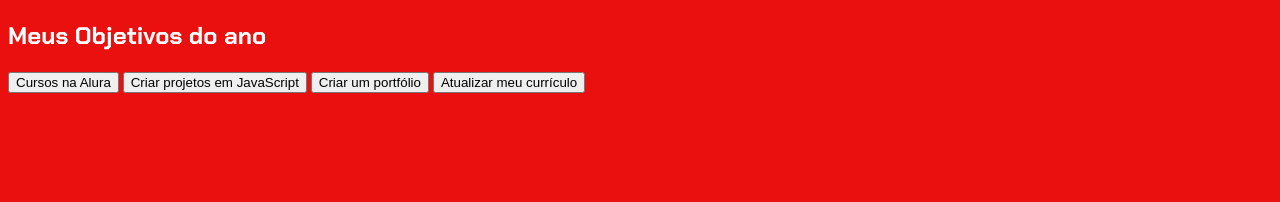
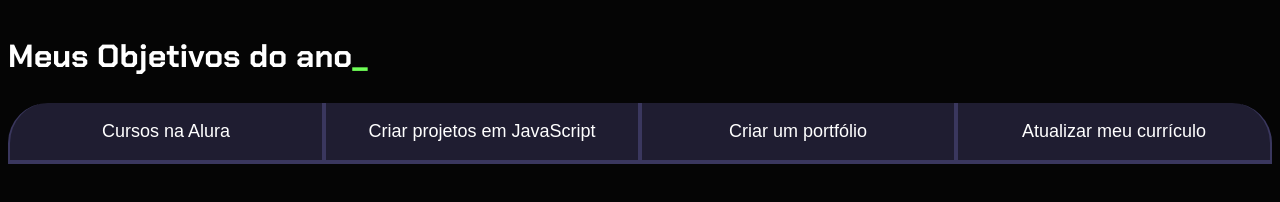
Before and after one commit to IvanGabriel27/MeusObjetivos, a plain HTML site: page index.html in a window 1280 px wide. Drawn offline with Linux system fonts and the light colour scheme.

Commit message:
resposividade

```diff
--- a/index.html
+++ b/index.html
@@ -8,7 +8,7 @@
 </head>
 <body>
     <section class="conteudo-principal"></section>
-    <h2 class="titulo-principal">Meus Objetivos do ano</h2>
+    <h2 class="titulo-principal">Meus Objetivos do ano<span>_</span></h2>
     <div class="botoes">
     <button class="botao">Cursos na Alura</button>
     <button class="botao">Criar projetos em JavaScript</button>
--- a/style.css
+++ b/style.css
@@ -1,6 +1,6 @@
 @import url('https://fonts.googleapis.com/css?family=Chakra+Petch:wght@400;700&display=swap');
 :root {
-    --cor-de-fundo: #eb1010;
+    --cor-de-fundo: #050505;
     --verde: #6FFF57;
     --branco: #FFFFFF;
     --botao-ativo: #3A375E;
@@ -13,3 +13,61 @@
     color: var(--branco);
     font-family: 'Chakra Petch', sans-serif;
   }
+  .conteudo-principal {
+    display: flex;
+    flex-direction: column;
+    justify-content: center;
+    align-items: center;
+    max-width: 1200px;
+    width: 100%;
+    margin: 0 auto;
+}
+
+.titulo-principal {
+    text-align: left;
+    width: 100%;
+    font-size: 32px;
+}
+
+.titulo-principal span {
+    color: var(--verde);
+}
+
+.botao {
+    font-family: "Crakra Petch", sans-serif;
+    background-color: var(--botao-inativo);
+    color: var(--branco);
+    display: flex;
+    justify-content: center;
+    padding: 1em;
+    font-size: 18px;
+    align-items: center;
+    width: 100%;
+    border-bottom: 4px solid var(--botao-ativo);
+    border-left: 2px solid var(--botao-ativo);
+    border-right: 2px solid var(--botao-ativo);
+    border-top: none;
+}
+
+.botao:first-child {
+    border-radius: 40px 40px 0 0;
+}
+
+.botoes {
+    display: block;
+}
+
+
+@media screen and (min-width: 768px) {
+    .botoes {
+        display: flex;
+    }
+
+    .botao:first-child {
+        border-radius: 40px 0 0 0;
+    }
+
+    .botao:last-child {
+        border-radius: 0 40px 0 0;
+    }
+}
```
